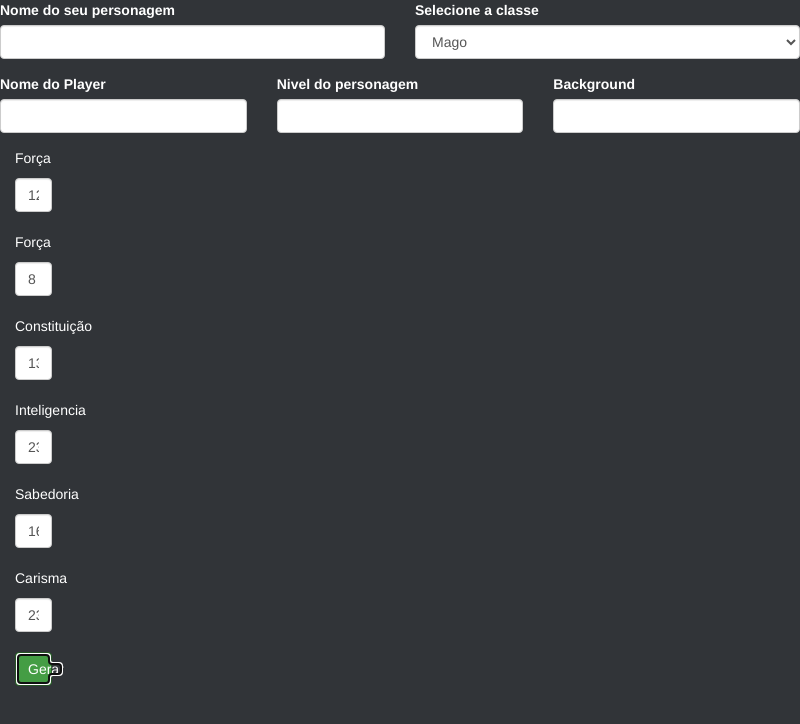
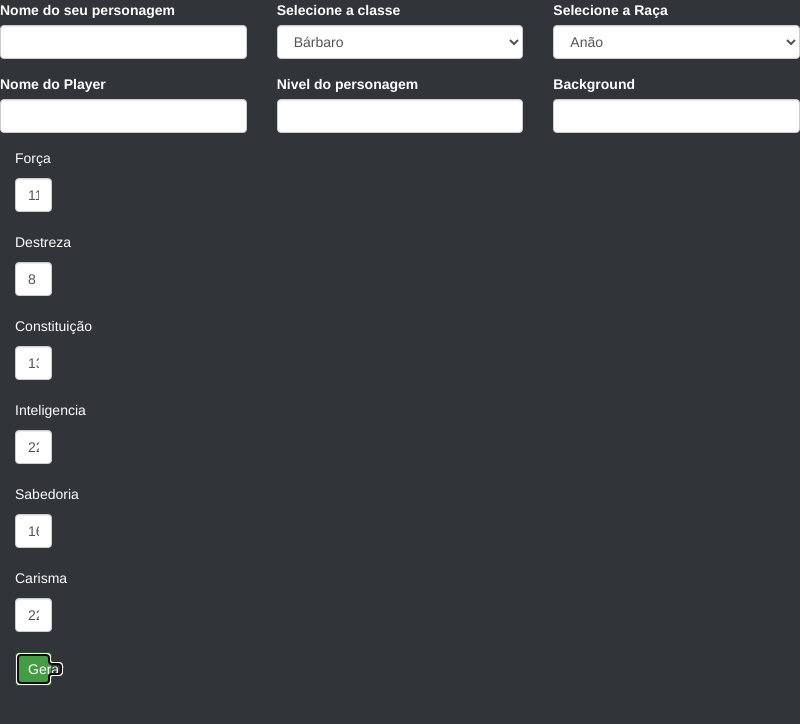
Before and after one commit to hyuko21/DeD-sheet-creator, an Electron app: page index.html in a window 800 px wide. Both pictures are taken after a click on the button "Gerar". Drawn offline with nearby package versions, Linux system fonts and the light colour scheme; no server answers.

Commit message:
random stats corrected

```diff
--- /dev/null
+++ b/functions/class.js
@@ -0,0 +1,7 @@
+var bardo= {
+        "estrofe": "Foca mas não sufoca",
+        "poesia": "Ta Tranquilo Ta Favorável",
+        "poeta": "Mc Bin Laden",
+        "id": "vkJ5Lc0WwVw",
+        "start": 21
+    };
--- /dev/null
+++ b/functions/func.js
@@ -0,0 +1,13 @@
+function AlteraValorDoHidden(){
+        document.getElementById('charForce').value = Math.floor(Math.random() * (20-1) + 5);
+        document.getElementById('charDest').value = Math.floor(Math.random() * (20-1) + 5);
+        document.getElementById('charConst').value = Math.floor(Math.random() * (20-1) + 5);
+        document.getElementById('charInt').value = Math.floor(Math.random() * (20-1) + 5);
+        document.getElementById('charSab').value = Math.floor(Math.random() * (20-1) + 5);
+        document.getElementById('charCaris').value = Math.floor(Math.random() * (20-1) + 5);
+}
+
+function bard(){
+
+
+}
--- a/index.html
+++ b/index.html
@@ -7,31 +7,45 @@
 
     <title>D&D sheet generator</title>
     <script type="text/javascript">
-      function AlteraValorDoHidden(){
-        document.getElementById('charForce').value = Math.floor(Math.random() * (20) + 5);
-        document.getElementById('charDest').value = Math.floor(Math.random() * (20) + 5);
-        document.getElementById('charConst').value = Math.floor(Math.random() * (20) + 5);
-        document.getElementById('charInt').value = Math.floor(Math.random() * (20) + 5);
-        document.getElementById('charSab').value = Math.floor(Math.random() * (20) + 5);
-        document.getElementById('charCaris').value = Math.floor(Math.random() * (20) + 5);
-
-      }
 
 
     </script>
   </head>
   <body>
      <div class="row">
-      <div class="form-group col-sm-6">
+      <div class="form-group col-sm-4">
         <label for="charName">Nome do seu personagem</label>
         <input type="name" class="form-control" id="charName">
       </div>
-      <div class="form-group col-sm-6">
+      <div class="form-group col-sm-4">
          <label for="exampleFormControlSelect1">Selecione a classe</label>
          <select class="form-control" id="exampleFormControlSelect1">
-           <option>Mago</option>
+           <option>Bárbaro</option>
+           <option>Bardo</option>
+           <option>Bruxo</option>
+           <option>Clérigo</option>
+           <option>Druida</option>
+           <option>Feiticeiro</option>
            <option>Guerreiro</option>
            <option>Ladino</option>
+           <option>Mago</option>
+           <option>Monge</option>
+           <option>Paladino</option>
+           <option>Patrulheiro</option>
+         </select>
+      </div>
+      <div class="form-group col-sm-4">
+         <label for="exampleFormControlSelect1">Selecione a Raça</label>
+         <select class="form-control" id="exampleFormControlSelect1">
+           <option>Anão</option>
+           <option>Elfo</option>
+           <option>Halfling</option>
+           <option>Humano</option>
+           <option>Draconato</option>
+           <option>Gnomo</option>
+           <option>Meio-Elfo</option>
+           <option>Meio-Orc</option>
+           <option>Tiefling</option>
          </select>
       </div>
      </div>
@@ -57,7 +71,7 @@
             <input type="name" class="form-control" id="charForce" value="1">
           </div><br/>
            <div>
-            <p>Força</p>
+            <p>Destreza</p>
             <input type="name" class="form-control" id="charDest" value="1">
           </div><br/>
            <div>
@@ -83,11 +97,9 @@
 
       </div>
 
+    <script src="./functions/class.js" ></script>
+    <script src="./functions/func.js" ></script>
 
-
-    <script>
-      require('./renderer.js')
-    </script>
   </body>
 
 </html>
--- a/package.json
+++ b/package.json
@@ -12,5 +12,6 @@
   "private": false,
   "devDependencies": {
     "electron": "^3.0.2"
-  }
+  },
+  "dependencies": {}
 }
```
